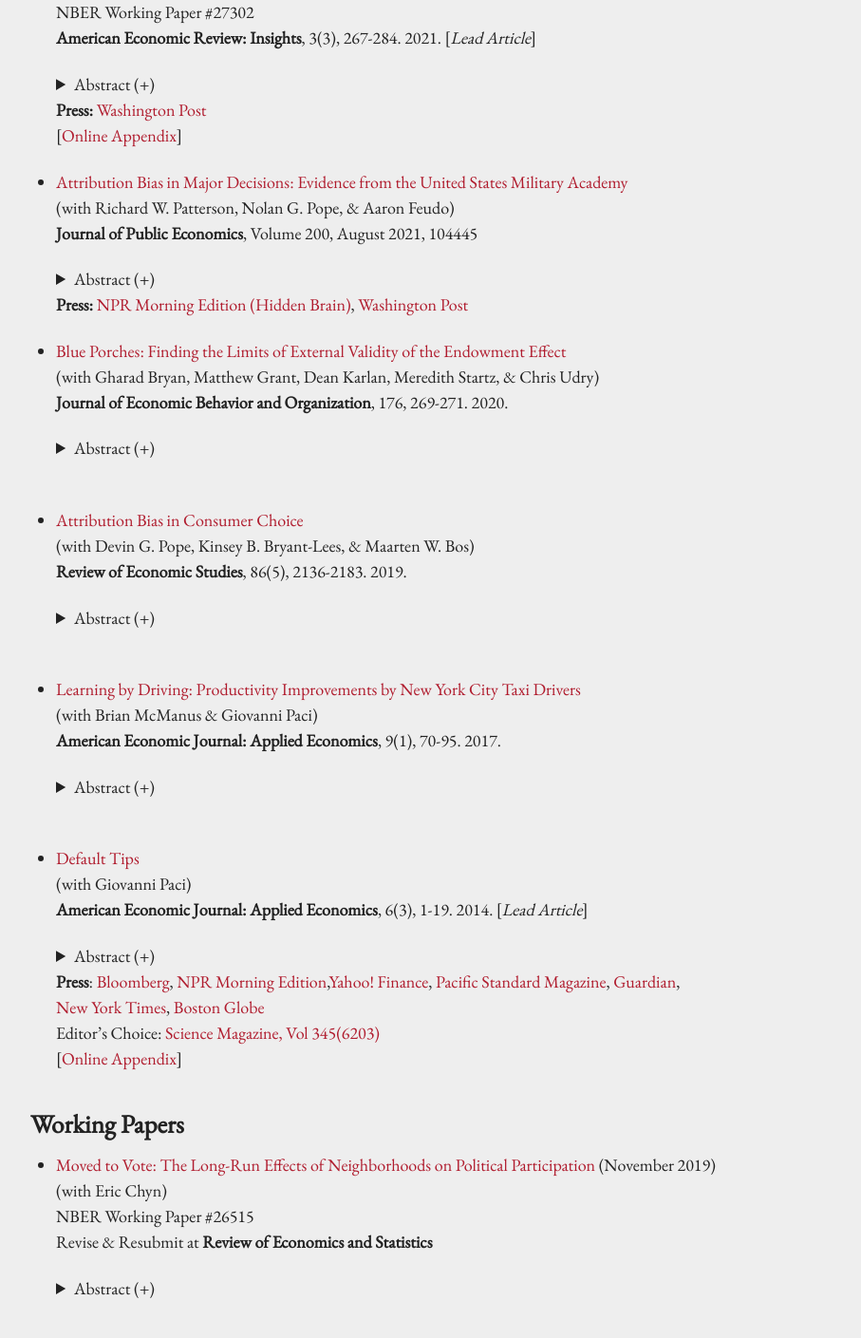
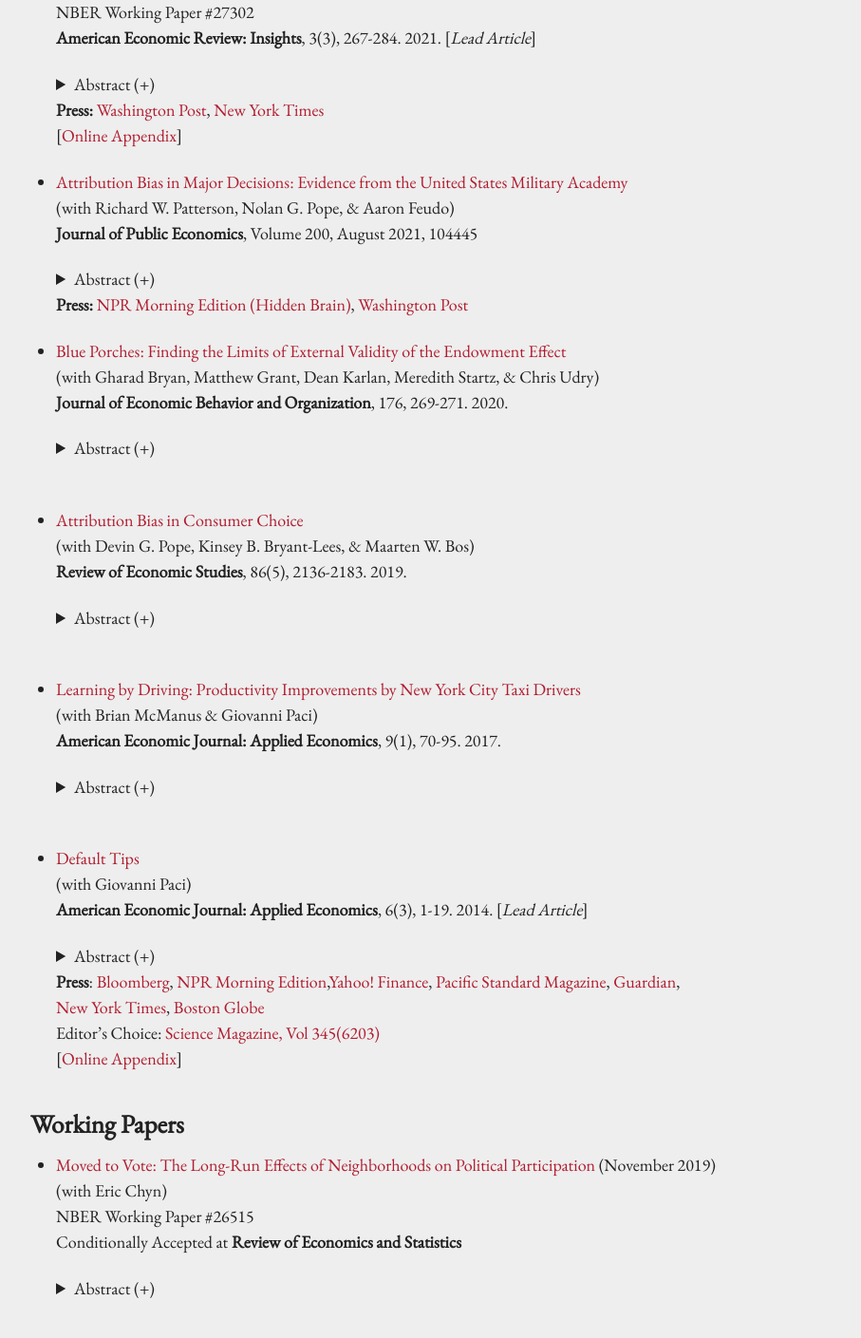
Before and after one commit to kareemhaggag/kareemhaggag.github.io, a Jekyll site: the page built from research.md, in a window 1280 px wide. Shown: the part 428-1837 px from the top of the page at 95% size, without its empty margins (185-1092 px from the left). Built offline with Jekyll 4.4.1, drawn with Linux system fonts in a browser that asks for light colours; our own code applies the rules of GitHub Pages for plain Markdown files.

Commit message:
Update research page

```diff
--- a/research.md
+++ b/research.md
@@ -33,7 +33,7 @@ permalink: /research/
    <blockquote><p align="left"> How do early-life experiences shape political identity? We examine the end of race-based busing in Charlotte-Mecklenburg schools, an event that led to large changes in school racial composition. Using administrative data, we compare party affiliation in adulthood for students who had lived on opposite sides of newly-drawn school boundaries. Consistent with the contact hypothesis, we find that a 10-percentage point increase in the share of minorities in a white student's assigned school decreased their likelihood of registering as a Republican by 2 percentage points (12 percent). Our results suggest that schools in childhood play an important role in shaping partisanship.</p> </blockquote>
    </details>
 
-   **Press:** [Washington Post](https://www.washingtonpost.com/business/2020/06/12/white-students-exposed-more-minority-peers-are-less-likely-register-republicans)<br />
+   **Press:** [Washington Post](https://www.washingtonpost.com/business/2020/06/12/white-students-exposed-more-minority-peers-are-less-likely-register-republicans), [New York Times](https://www.nytimes.com/2021/09/01/opinion/us-multiracial-democracy.html) <br />
    [[Online Appendix](/f/School_Diversity_Partisanship_onlineappendix.pdf)]
 
 
@@ -105,7 +105,7 @@ permalink: /research/
 * [Moved to Vote: The Long-Run Effects of Neighborhoods on Political Participation](/f/Moved_to_Vote.pdf) (November 2019)<br>
   (with Eric Chyn)<br />
   NBER Working Paper #26515<br />
-  Revise & Resubmit at **Review of Economics and Statistics**
+  Conditionally Accepted at **Review of Economics and Statistics**
 
 
    <details><summary> Abstract (+) </summary>
```
